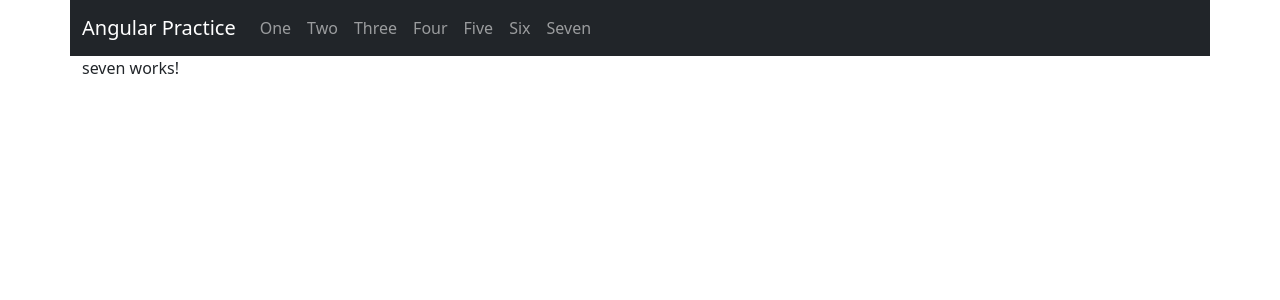
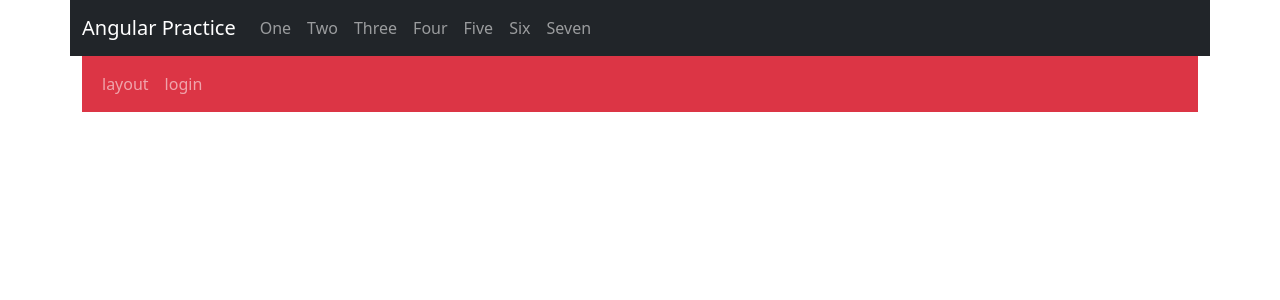
Before and after one commit to kishor96k/Angular_Challanges_Scenarios, an Angular app: page /seven in a window 1280 px wide. Shown: the top 300 px of the page. Built offline with nearby package versions, Linux system fonts and the light colour scheme.

Commit message:
added the routes for the child routes of seven

```diff
--- a/src/app/app-routing.module.ts
+++ b/src/app/app-routing.module.ts
@@ -7,13 +7,15 @@ import { FourComponent } from './four_practice/four/four.component';
 import { FiveComponent } from './five_practice/five/five.component';
 import { SixComponent } from './six_practice/six/six.component';
 import { SevenComponent } from './seven_practice/seven/seven.component';
+import { LoginComponent } from './seven_practice/seven/login/login.component';
+import { LayoutComponent } from './seven_practice/seven/layout/layout.component';
 
 
 const routes: Routes = [
   {
     path: 'one',
     component: OneComponent,
-    title:'inline editing'
+    title: 'inline editing'
   },
   {
     path: 'two',
@@ -36,15 +38,27 @@ const routes: Routes = [
     title: 'crud with Json File'
   },
   {
-    path:'six',
-    component:SixComponent,
-    title:'input or reusbale component'
+    path: 'six',
+    component: SixComponent,
+    title: 'input or reusbale component'
   },
   {
-    path:'seven',
-    component:SevenComponent,
-    title:'login app'
-  }
+    path: 'seven',
+    component: SevenComponent,
+    children: [
+      {
+        path: 'login',
+        component: LoginComponent,
+        data: { title: 'Login Page' }
+      },
+      {
+        path: 'layout',
+        component: LayoutComponent,
+        data: { title: 'Layout Page' }
+      },
+      // You can add more child routes if needed
+    ]
+  },
 ];
 
 @NgModule({
--- a/src/app/seven_practice/seven/seven.component.html
+++ b/src/app/seven_practice/seven/seven.component.html
@@ -1 +1,20 @@
-<p>seven works!</p>
+<nav class="navbar navbar-expand-sm navbar-dark bg-danger">
+    <div class="container">
+        <button class="navbar-toggler" type="button" data-bs-toggle="collapse" data-bs-target="#navbarSupportedContent"
+            aria-controls="navbarSupportedContent" aria-expanded="false" aria-label="Toggle navigation">
+            <span class="navbar-toggler-icon"></span>
+        </button>
+        <div class="collapse navbar-collapse" id="navbarSupportedContent">
+            <ul class="navbar-nav me-auto mb-2 mb-lg-0">
+                <li class="nav-item">
+                    <a class="nav-link" routerLink="/seven/layout">layout</a>
+                </li>
+                <li class="nav-item">
+                    <a class="nav-link" routerLink="/seven/login">login</a>
+                </li>
+            </ul>
+        </div>
+    </div>
+</nav>
+
+<router-outlet></router-outlet>
```
